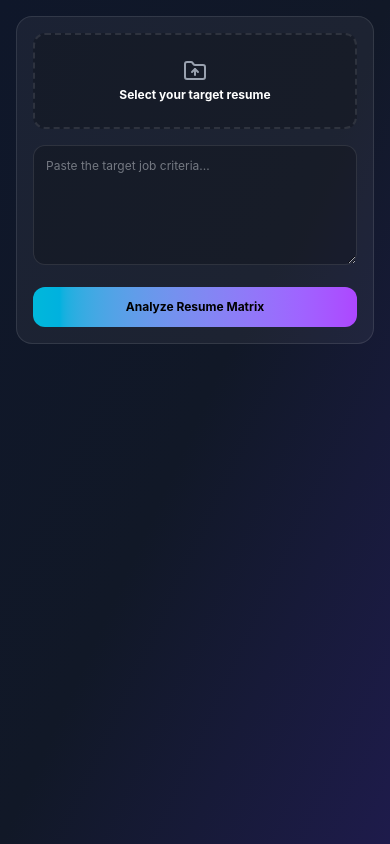
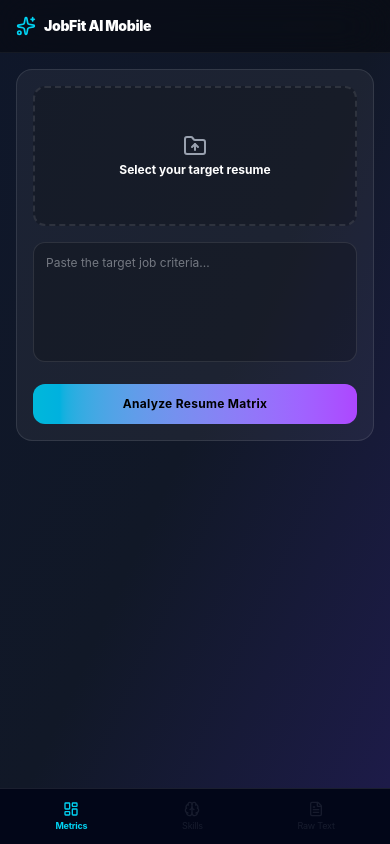
Before and after one commit to Nikithayyadav/JobFit-AI, a React (Vite) app in the folder frontend/: page / in a window 390 px wide. Built offline with nearby package versions, Linux system fonts and the light colour scheme.

Commit message:
style: resolve all merge conflicts and clean layout

```diff
--- a/frontend/src/App.jsx
+++ b/frontend/src/App.jsx
@@ -77,7 +77,9 @@ function App() {
 
   return (
     <div className="min-h-screen flex flex-col lg:flex-row bg-gradient-to-br from-[#0f172a] via-[#111827] to-[#1e1b4b] text-white font-sans antialiased">
-      <aside className="w-80 bg-black/40 border-r border-white/5 flex-col justify-between p-6 backdrop-blur-xl hidden lg:flex">
+
+      {/* Sidebar - Desktop */}
+      <aside className="w-80 bg-black/40 border-r border-white/5 flex flex-col justify-between p-6 backdrop-blur-xl hidden lg:flex">
         <div className="space-y-10">
           <div className="flex items-center gap-3 pl-2">
             <div className="bg-gradient-to-tr from-cyan-500 to-purple-500 p-2.5 rounded-2xl shadow-lg shadow-cyan-500/10">
@@ -111,11 +113,28 @@ function App() {
         </div>
       </aside>
 
+      {/* Top Header - Mobile */}
+      <div className="lg:hidden bg-black/40 border-b border-white/5 p-4 flex items-center justify-between backdrop-blur-xl sticky top-0 z-50">
+        <div className="flex items-center gap-2">
+          <Sparkles className="w-5 h-5 text-cyan-400" />
+          <span className="font-black text-sm tracking-tight">JobFit AI Mobile</span>
+        </div>
+        {hasData && (
+          <button
+            onClick={handleReset}
+            className="flex items-center gap-1 bg-white/10 hover:bg-white/20 px-3 py-1.5 rounded-xl text-[10px] font-bold transition-all"
+          >
+            <RefreshCw className="w-3 h-3" /> Reset
+          </button>
+        )}
+      </div>
+
+      {/* Main Viewport */}
       <main className="flex-1 overflow-y-auto p-4 md:p-10 lg:p-14 space-y-6 pb-24">
         {!hasData ? (
           <section className="bg-white/5 border border-white/10 rounded-2xl p-4">
             <form onSubmit={handleUpload} className="space-y-4">
-              <div className="border-2 border-dashed border-white/10 rounded-xl bg-black/20 p-6 flex flex-col items-center justify-center relative">
+              <div className="border-2 border-dashed border-white/10 rounded-xl bg-black/20 p-6 flex flex-col items-center justify-center relative min-h-[140px]">
                 <input type="file" accept=".pdf" onChange={handleFileChange} className="absolute inset-0 opacity-0 cursor-pointer" />
                 <FolderUp className="w-6 h-6 text-gray-400 mb-1" />
                 <p className="text-xs font-bold">{file ? file.name : "Select your target resume"}</p>
@@ -124,9 +143,9 @@ function App() {
                 value={jobDescription}
                 onChange={(e) => setJobDescription(e.target.value)}
                 placeholder="Paste the target job criteria..."
-                className="w-full bg-black/20 border border-white/10 rounded-xl p-3 text-xs text-gray-300 min-h-[120px]"
+                className="w-full bg-black/20 border border-white/10 rounded-xl p-3 text-xs text-gray-300 min-h-[120px] focus:outline-none resize-none"
               />
-              <button type="submit" disabled={loading} className="w-full bg-gradient-to-r from-cyan-500 to-purple-500 text-black py-3 rounded-xl font-bold text-xs">
+              <button type="submit" disabled={loading} className="w-full bg-gradient-to-r from-cyan-500 to-purple-500 text-black py-3 rounded-xl font-bold text-xs tracking-wide">
                 {loading ? <Loader2 className="w-4 h-4 animate-spin inline mr-2" /> : "Analyze Resume Matrix"}
               </button>
             </form>
@@ -134,36 +153,68 @@ function App() {
         ) : (
           <section className="space-y-4">
             {activeTab === "dashboard" && (
-              <div className="grid grid-cols-1 gap-4">
+              <div className="grid grid-cols-1 md:grid-cols-2 gap-4">
                 <div className="bg-white/5 border border-white/10 rounded-2xl p-5 text-center">
-                  <h3 className="text-gray-400 text-xs font-bold">Overall ATS Score</h3>
+                  <h3 className="text-gray-400 text-xs font-bold uppercase tracking-wider">Overall ATS Score</h3>
                   <p className="text-5xl font-black text-cyan-400 mt-1.5">{computedAtsScore}%</p>
+                  <p className="text-[10px] text-gray-500 mt-2 font-mono">File: {filename}</p>
                 </div>
                 <div className="bg-white/5 border border-white/10 rounded-2xl p-5 text-center">
-                  <h3 className="text-gray-400 text-xs font-bold">Job Matching Ratio</h3>
+                  <h3 className="text-gray-400 text-xs font-bold uppercase tracking-wider">Job Matching Ratio</h3>
                   <p className="text-5xl font-black text-purple-400 mt-1.5">{computedMatchRatio}%</p>
                 </div>
               </div>
             )}
             {activeTab === "skills" && (
               <div className="bg-white/5 border border-white/10 rounded-2xl p-5 space-y-3">
+                <h2 className="text-sm font-bold text-gray-400 uppercase tracking-wider">Parsed Skill Matrix</h2>
                 <div className="flex flex-wrap gap-1.5">
-                  {skills.map((skill, i) => (
-                    <span key={i} className="bg-cyan-500/10 border border-cyan-500/25 text-cyan-300 px-2.5 py-1.5 rounded-lg text-[10px] font-bold uppercase font-mono">
-                      {skill}
-                    </span>
-                  ))}
+                  {skills.length === 0 ? (
+                    <p className="text-xs text-gray-500">No core skills found.</p>
+                  ) : (
+                    skills.map((skill, i) => (
+                      <span key={i} className="bg-cyan-500/10 border border-cyan-500/25 text-cyan-300 px-2.5 py-1.5 rounded-lg text-[10px] font-bold uppercase font-mono">
+                        {skill}
+                      </span>
+                    ))
+                  )}
                 </div>
               </div>
             )}
             {activeTab === "text" && (
-              <div className="bg-white/5 border border-white/10 rounded-2xl p-5">
-                <textarea readOnly rows="12" value={resumeText} className="w-full bg-black/40 text-gray-300 font-mono text-[10px] p-3 rounded-xl" />
+              <div className="bg-white/5 border border-white/10 rounded-2xl p-5 space-y-3">
+                <h2 className="text-sm font-bold text-gray-400 uppercase tracking-wider">Extracted Resume Text</h2>
+                <textarea readOnly rows="12" value={resumeText} className="w-full bg-black/40 text-gray-300 font-mono text-[10px] p-3 rounded-xl focus:outline-none resize-none leading-relaxed" />
               </div>
             )}
           </section>
         )}
       </main>
+
+      {/* Navigation - Mobile Bottom Dock */}
+      <nav className="lg:hidden fixed bottom-0 left-0 right-0 bg-slate-950 border-t border-white/10 backdrop-blur-lg flex justify-around p-2 z-50">
+        {[
+          { id: "dashboard", label: "Metrics", icon: LayoutDashboard },
+          { id: "skills", label: "Skills", icon: Brain },
+          { id: "text", label: "Raw Text", icon: FileText }
+        ].map((tab) => {
+          const IconComponent = tab.icon
+          return (
+            <button
+              key={tab.id}
+              onClick={() => setActiveTab(tab.id)}
+              disabled={!hasData && tab.id !== "dashboard"}
+              type="button"
+              className={`flex flex-col items-center gap-0.5 p-1 rounded-xl transition-all ${
+                activeTab === tab.id ? "text-cyan-400 font-bold" : "text-gray-500"
+              } disabled:opacity-20`}
+            >
+              <IconComponent className="w-4 h-4" />
+              <span className="text-[9px] tracking-tight">{tab.label}</span>
+            </button>
+          )
+        })}
+      </nav>
     </div>
   )
 }
```
